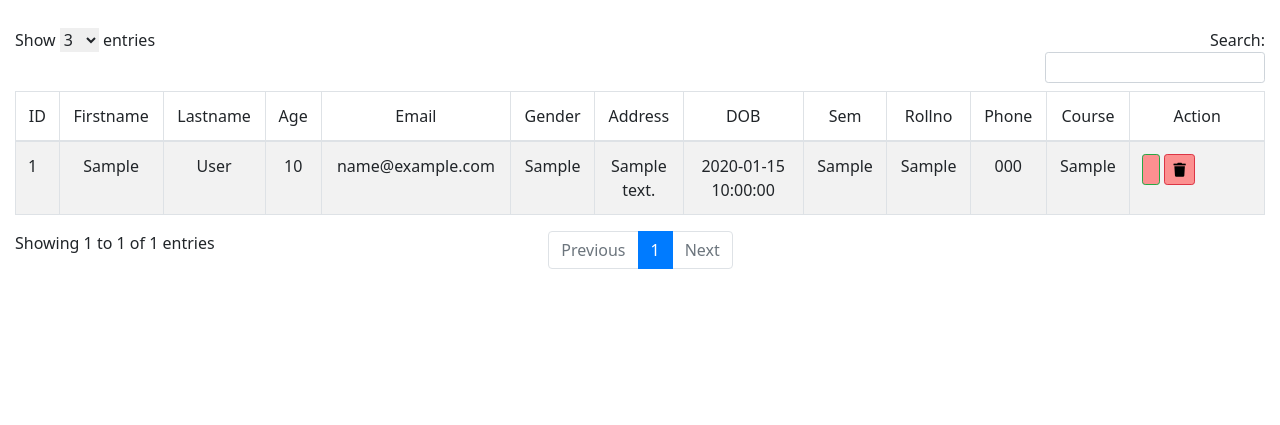
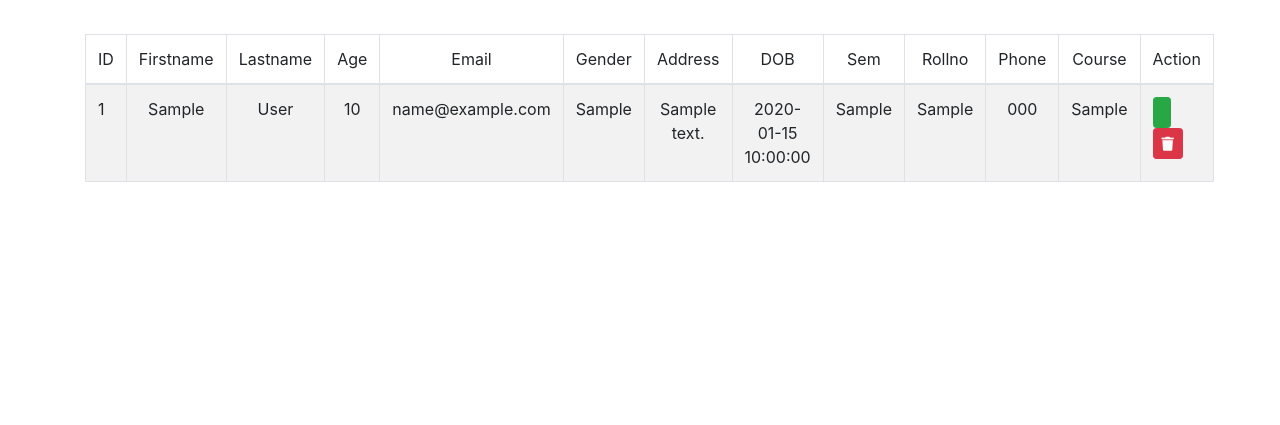
Before and after one commit to Rangow4562/ec2-docker, a Flask app: page /Index2 in a window 1280 px wide. Shown: the part 290-715 px from the top of the page. Run offline with Flask 2, Linux system fonts and the light colour scheme; tables that the repository leaves empty or names only in its code hold one stand-in row (values such as "Sample post"); some libraries are stand-ins or nearby versions.

Commit message:
Update index.html

```diff
--- a/flask_registration/flaskapp/templates/index.html
+++ b/flask_registration/flaskapp/templates/index.html
@@ -12,7 +12,15 @@
     <link href="https://cdnjs.cloudflare.com/ajax/libs/tailwindcss/2.2.19/tailwind.min.css" rel="stylesheet">
     <script src="https://cdn.datatables.net/1.11.3/js/jquery.dataTables.min.js"></script>
     <script src="https://cdn.datatables.net/1.11.3/js/dataTables.bootstrap4.min.js"></script>
+    <!-- jQuery -->
+   <script src="https://code.jquery.com/jquery-3.4.1.min.js"></script>
 
+ <!-- Bootstrap JS -->
+   <script src="https://stackpath.bootstrapcdn.com/bootstrap/4.3.1/js/bootstrap.min.js" integrity="sha384-JjSmVgyd0p3pXB1rRibZUAYoIIy6OrQ6VrjIEaFf/nJGzIxFDsf4x0xIM+B07jRM" crossorigin="anonymous"></script>
+
+<!-- Bootstrap CSS -->
+   <link href="https://stackpath.bootstrapcdn.com/bootstrap/4.3.1/css/bootstrap.min.css" rel="stylesheet" integrity="sha384-ggOyR0iXCbMQv3Xipma34MD+dH/1fQ784/j6cY/iJTQUOhcWr7x9JvoRxT2MZw1T" crossorigin="anonymous">
+    <script src="js/jquery.confirmModal.min.js"></script>
  <style>
 .dataTables_filter {
    width: 40%;
@@ -100,8 +108,8 @@
                     <td class="text-center">{{data.phone}}</td>
                     <td class="text-center">{{data.course}}</td>
                     <td width="130">
-                      <a href="/edit/{{data.id}}" class="btn btn-success btn-sm" style="background-color:#fc9090;color:black"><i class="fa fa-pencil" aria-hidden="true"></i></a>
-                      <a href="/delete/{{data.id}}" class="btn btn-danger btn-delete btn-sm" style="background-color:#fc9090;color:black"><i class="fa fa-trash" aria-hidden="true"></i></a>
+                      <a href="/edit/{{data.id}}" class="btn btn-success btn-sm" ><i class="fa fa-pencil" aria-hidden="true"></i></a>
+                      <a href="/delete/{{data.id}}" class="btn btn-danger btn-delete btn-sm" ><i class="fa fa-trash" aria-hidden="true"></i></a>
                     </td>
                   </tr>
                   {% endfor %}
@@ -123,7 +131,7 @@ if(btnDelete) {
   const btnArray = Array.from(btnDelete);
   btnArray.forEach((btn) => {
     btn.addEventListener('click', (e) => {
-      if(!confirm('Are you sure you want to delete it?')){
+      if(!confirm('Are you sure to delete this?')){
         e.preventDefault();
       }
     });
```
